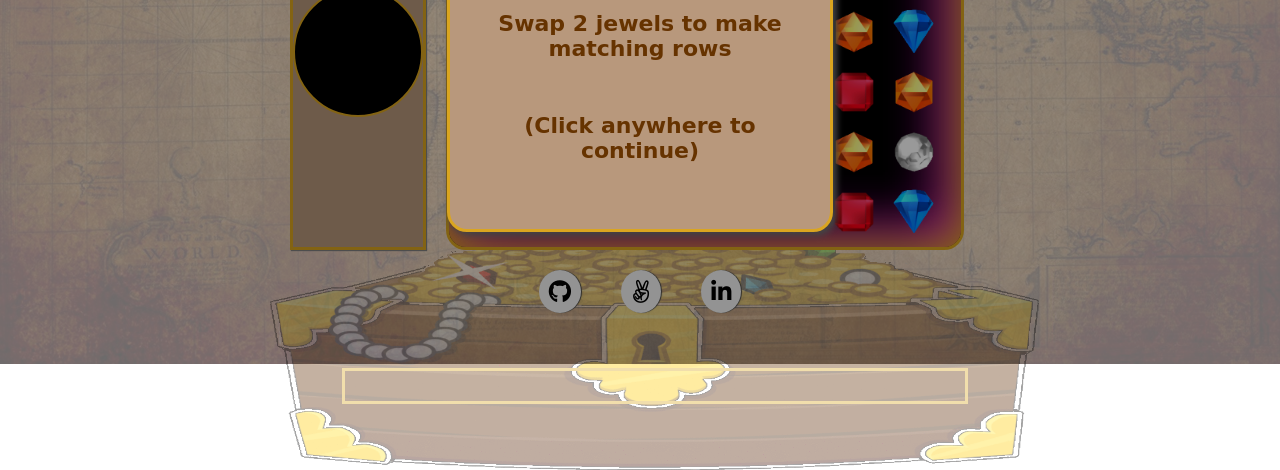
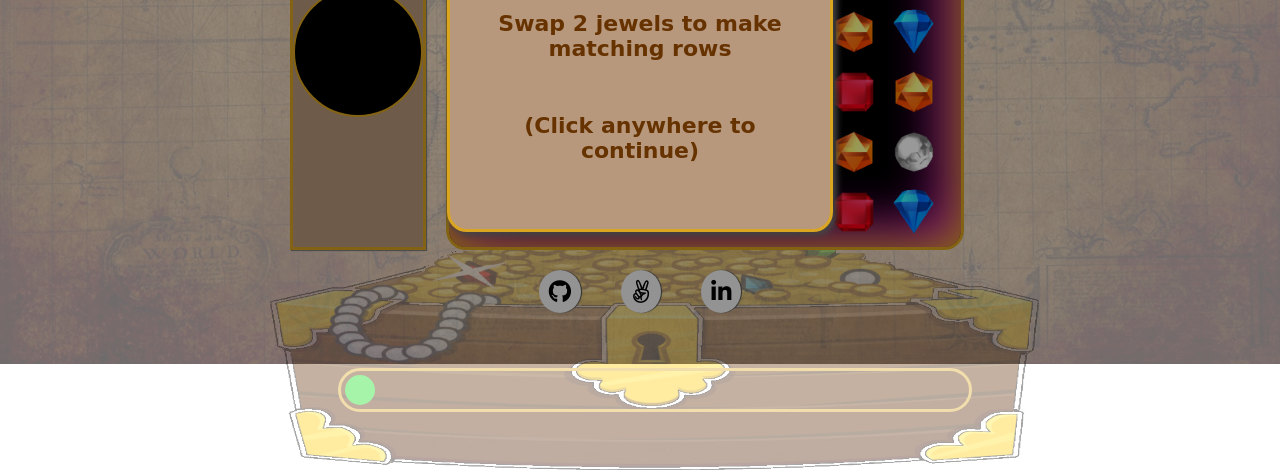
Before and after one commit to mmabraham/Bejeweled, a website built with webpack: page index.html in a window 1280 px wide. Shown: the part 436-906 px from the top of the page. Built offline with nearby package versions, Linux system fonts and the light colour scheme; files whose address does not match are found by name.

Commit message:
Make progress bar rounded

```diff
--- a/assets/css/main.css
+++ b/assets/css/main.css
@@ -125,6 +125,8 @@ main > div {
 .progress-bar {
   width: 620px;
   height: 30px;
+  padding: 4px;
+  border-radius: 60px;
   margin: 141px auto;
   border: 3px solid goldenrod;
 }
@@ -132,6 +134,8 @@ main > div {
 #progress {
   background: #0fe018;
   height: 100%;
+  min-width: 30px;
+  border-radius: 900px;
   width: 0%;
   transition: background-color 0.3s ease;
 }
```
